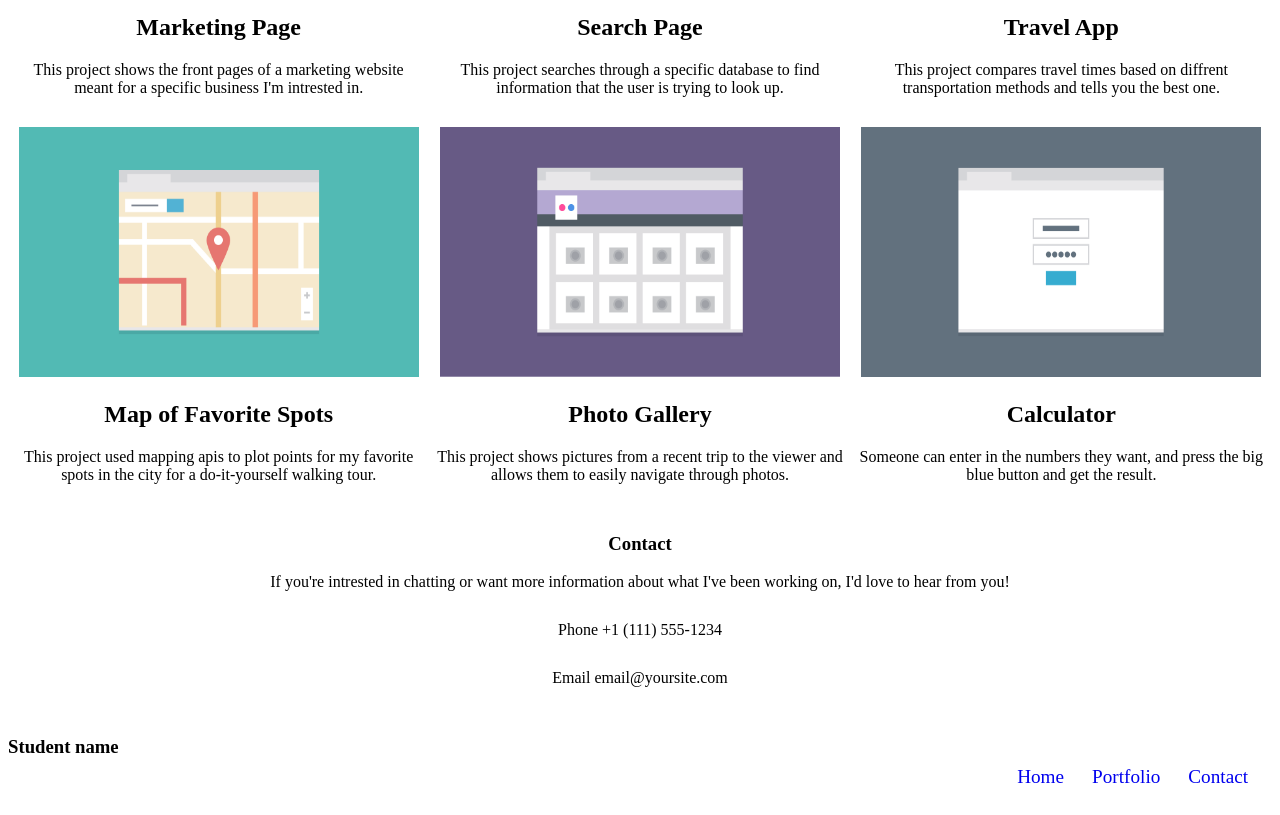
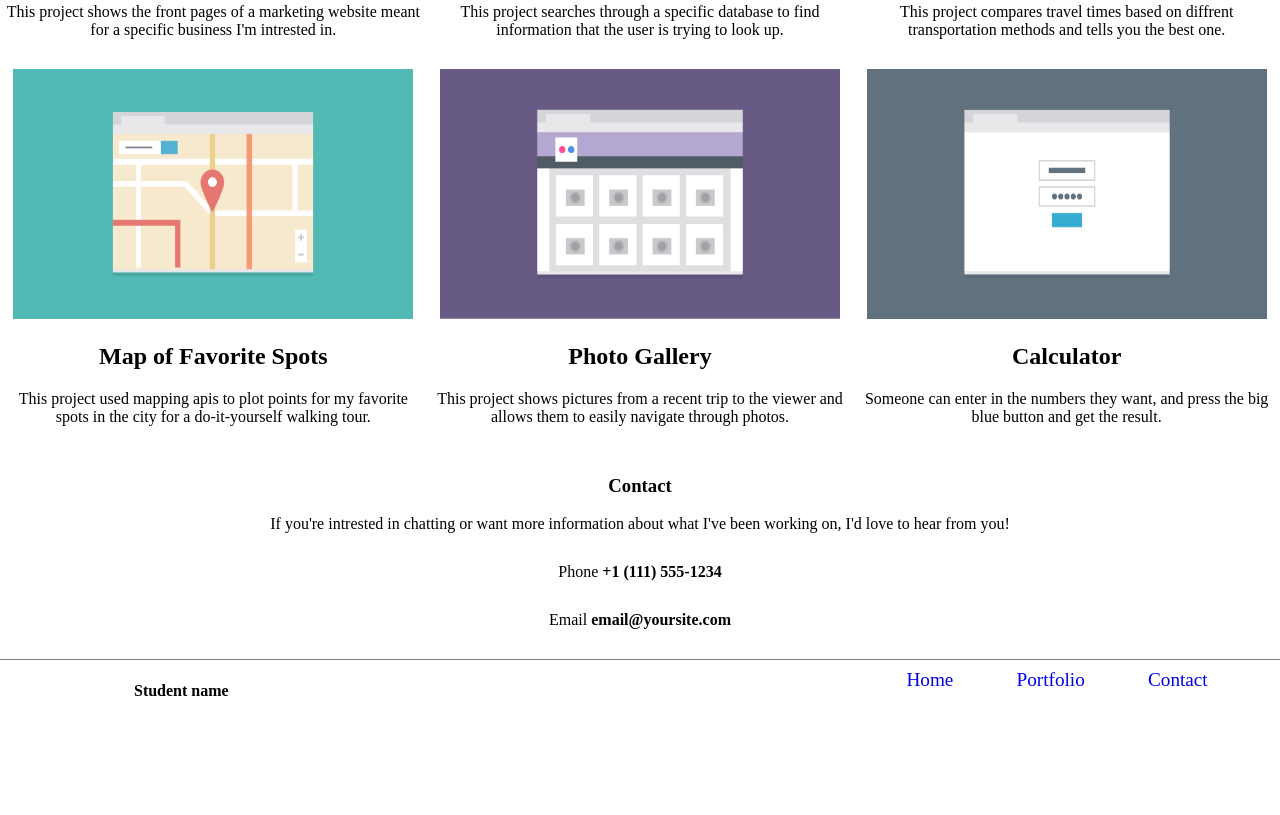
Before and after one commit to thomasgilmore/techdegree-project-2, a plain HTML site: page index.html in a window 1280 px wide. Shown: the part 707-1522 px from the top of the page. After the commit the page ends 1428 px from the top, so only its background shows below. Drawn offline with Linux system fonts and the light colour scheme.

Commit message:
Update to index.html and style.css

```diff
--- a/css/style.css
+++ b/css/style.css
@@ -1,3 +1,8 @@
+body {
+    margin: 0;
+    padding: 0;
+  }
+
   @media (min-width: 320px) {
       h1 {
           text-align: center;
@@ -6,20 +11,21 @@
       nav a {
           background-color: white;
           display: block;
-        padding: 12px;
+          padding: 0;
           text-decoration: none;
       }
 
       ul {
           list-style-type: none;
           text-align: center;
+          margin: 1em;
+          padding: 0;
       }
 
       nav li {
           font-size: 1.2em;
           line-height: 40px;
           height: 40px;
-        border-bottom: 1px solid #888;
       }
 
       .container1 {
@@ -28,10 +34,6 @@
           justify-content: center;
           align-items: center;
       }
-
-    /* #profilepicture {
-
-    } */
 
       #intro {
           margin: 15px 35px 15px 35px;
@@ -61,27 +63,28 @@
           text-align: center;
       }
 
-    /* .container3 {
+      .container3 {
           display: flex;
-        flex-wrap: wrap;
+          flex-wrap: nowrap;
+          flex-direction: row;
+          justify-content: space-between;
       }
-    } */
 
       .studentname {
-        float: left;
-        /* text-align: left;
-        display: inline; */
+          display: inline-block;
+          margin-left: 1em;
       }
 
       .backtotop {
-        float: right;
-        /* text-align: right;
-        justify-content: right;
-        display: inline; */
+          display: inline-block;
       }
 
       .bottomnav {
           display: none;
+      }
+
+      .container4 {
+        display:none;
       }
   }
 
@@ -93,13 +96,16 @@
       nav a {
           background-color: white;
           display: block;
-        padding: 12px;
+          padding: 0;
+          margin: 0 20px;
           text-decoration: none;
       }
 
       ul {
           list-style-type: none;
           text-align: center;
+          margin: 1em;
+          padding: 0;
       }
 
       nav li {
@@ -136,14 +142,14 @@
           text-align: center;
       }
 
-    section {
+      /*section {
           width: 49%;
           /* margin: 10px;
           font-size: 60px;
-        font-weight: bold; */
+          font-weight: bold;
           text-align: center;
-        /* padding: 15px; */
-    }
+          /* padding: 15px;
+      } */
 
       img {
           width: 400px;
@@ -162,16 +168,14 @@
           text-align: center;
       }
 
-    /* .container3 {
-        display: flex;
-        flex-wrap: wrap;
+      .container3 {
+          display: none;
+  /*        flex-direction: row;*/
       }
-    } */
 
       .studentname {
-        float: left;
-        /* text-align: left;
-        display: inline; */
+        display: inline-block;
+        margin-left: 1em;
       }
 
       .backtotop {
@@ -179,41 +183,60 @@
       }
 
       .bottomnav {
-        float: right;
           display: inline-block;
-        padding: 12px;
           text-decoration: none;
       }
 
       .bottomnav ul {
           list-style-type: none;
           text-align: center;
+          margin: 0;
+          padding: 0;
       }
 
       .bottomnav li {
           display: inline-block;
       }
+
+      .container4 {
+        display: flex;
+        flex-direction: row;
+        flex-wrap: nowrap;
+        justify-content: space-between;
+        border-top: 1px solid gray;
+      }
   }
 
   @media (min-width: 1024px) {
       h1 {
-        text-align: center;
+          text-align: left;
+          margin-left: 50px;
       }
 
       nav a {
           background-color: white;
-        display: block;
-        padding: 12px;
+          display: inline-block;
+          padding: 0;
           text-decoration: none;
       }
 
       ul {
           list-style-type: none;
           text-align: center;
+          margin: 1em;
+          padding: 0;
       }
 
       nav li {
           display: inline-block;
+          margin-right: 1em;
+      }
+
+      .container0 {
+         display: flex;
+         flex-direction: row;
+         flex-wrap: nowrap;
+         justify-content: space-between;
       }
 
       .container1 {
@@ -229,6 +252,8 @@
 
       #profilepicture {
           flex: 1 0 0;
+          max-width: 400px;
+          max-height: 250px;
       }
 
       #intro {
@@ -272,35 +297,29 @@
           text-align: center;
       }
 
-    /* .container3 {
-        display: flex;
-        flex-wrap: wrap;
+      .container3 {
+          display: none;
+  /*
+          flex-direction: row;
+          flex-wrap: nowrap;
+  */
       }
-    } */
 
       .studentname {
-        float: left;
-        /* text-align: left;
-        display: inline; */
+          display: inline-block;
+          margin-left: -4em;
       }
 
       .backtotop {
           display: none;
       }
 
-    nav a {
-        background-color: white;
-        display: block;
-        padding: 12px;
-        text-decoration: none;
+      .container4 {
+        display: flex;
+        flex-direction: row;
+        flex-wrap: nowrap;
+        justify-content: space-between;
+        border-top: 1px solid gray;
       }
 
-    ul {
-        list-style-type: none;
-        text-align: center;
   }
-
-    nav li {
-        display: inline-block;
-    }
-}
--- a/index.html
+++ b/index.html
@@ -6,7 +6,7 @@
         <meta name="viewport" content="width=device-width, initial-scale=1">
     </head>
     <body id="topofpage">
-        <header class="gray">
+        <header class="container0 gray">
             <h1 class="heading">Student Name</h1>
                 <nav>
                     <ul>
@@ -60,14 +60,20 @@
         <div>
             <h3 class="sectiontitle" id="contact">Contact</h3>
             <p class="contactinfo">If you're intrested in chatting or want more information about what I've been working on, I'd love to hear from you!</p>
-            <p class="contactinfo">Phone +1 (111) 555-1234</p>
-            <p class="contactinfo">Email email@yoursite.com</p>
+            <p class="contactinfo">Phone <strong>+1 (111) 555-1234</strong></p>
+            <p class="contactinfo">Email <strong>email@yoursite.com</strong></p>
         </div>
     </body>
     <footer>
         <div class="container3">
-            <h3 class="studentname">Student name</h3>
-            <h3 class="backtotop"><a href="#topofpage">Back to Top</a></h3>
+          <section>
+            <h4 class="studentname">Student name</h4>
+           </section>
+           <section>
+            <h4 class="backtotop"><a href="#topofpage">Back to Top</a></h4>
+           </section>
+<!--
+           <section>
             <nav class="bottomnav">
                 <ul>
                     <li><a href="index.html">Home</a></li>
@@ -75,6 +81,22 @@
                     <li><a href="#contact">Contact</a></li>
                 </ul>
             </nav>
+          </section>
+-->
+        </div>
+      <div class="container4">
+          <section>
+            <h4 class="studentname">Student name</h4>
+           </section>
+           <section>
+            <nav class="bottomnav">
+                <ul>
+                    <li><a href="index.html">Home</a></li>
+                    <li><a href="#portfolio">Portfolio</a></li>
+                    <li><a href="#contact">Contact</a></li>
+                </ul>
+            </nav>
+          </section>
         </div>
     </footer>
 </html>
```
Lines whose indentation alone changed are shown as unchanged.
